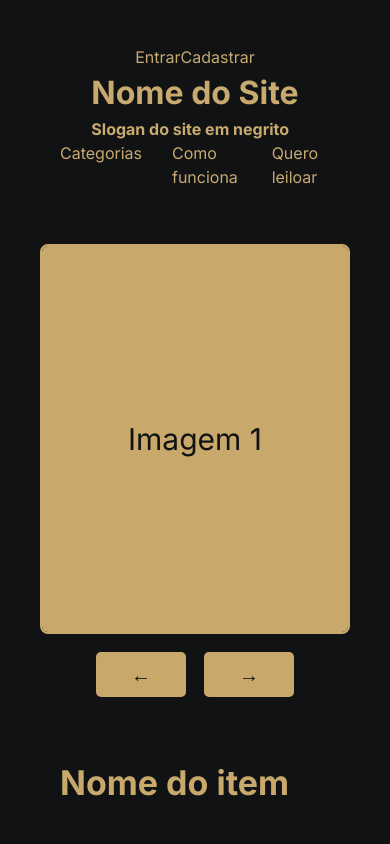
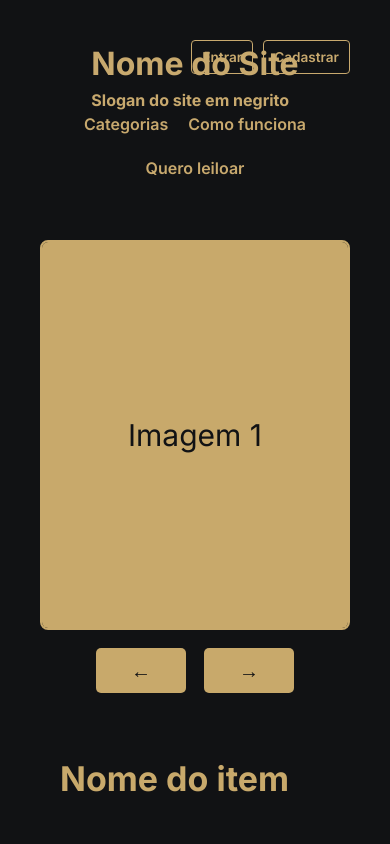
Before and after one commit to guiclopes1-lab/pi-azul, a React (Vite) app: page /produto in a window 390 px wide. Shown: the top 844 px of the page. Built offline with nearby package versions, Linux system fonts and the light colour scheme; no server answers; the database is empty.

Commit message:
menu superio fix

```diff
--- a/src/components/MenuSuperior.css
+++ b/src/components/MenuSuperior.css
@@ -1,22 +1,158 @@
 header {
   width: 100%;
-    padding: 25px 40px;
+  min-height: 180px;
+  padding: 20px 40px;
 
   display: flex;
   flex-direction: column;
   align-items: center;
+  justify-content: space-between;
 
   background-color: var(--bg);
   color: var(--text);
-    font-family: var(--font);
+
+  position: relative;
 }
 
-header a {
+/* ================================
+   BOTÕES ENTRAR / CADASTRAR
+================================ */
+
+.auth-buttons {
+  position: absolute;
+  top: 20px;
+  right: 40px;
+
+  display: flex;
+  align-items: center;
+  gap: 10px;
+}
+
+.auth-buttons a {
   color: var(--text);
+  text-decoration: none;
+
+  padding: 8px 16px;
+
+  border: 1px solid var(--text);
+  border-radius: 4px;
+
+  font-weight: 600;
+
+  transition:
+    background-color 0.3s ease,
+    color 0.3s ease;
+}
+
+.auth-buttons a:hover {
+  background-color: var(--text);
+  color: var(--bg);
+}
+
+/* ================================
+   NOME DO SITE
+================================ */
+
+.site-branding {
+  text-align: center;
+  margin-top: 20px;
+}
+
+.site-branding h1 {
+  font-size: 2.5rem;
+  margin-bottom: 5px;
+}
+
+.site-branding strong {
+  font-size: 1.1rem;
+  color: var(--text);
+}
+
+/* ================================
+   MENU DE NAVEGAÇÃO
+================================ */
+
+header nav {
+  margin-top: auto;
+  margin-bottom: 10px;
 }
 
 header nav ul {
   display: flex;
-    gap: 30px;
+  align-items: center;
+  gap: 40px;
+
   list-style: none;
 }
+
+header nav ul li a {
+  position: relative;
+
+  color: var(--text);
+  text-decoration: none;
+
+  font-size: 1rem;
+  font-weight: 600;
+
+  padding: 8px 0;
+
+  transition: color 0.3s ease;
+}
+
+header nav ul li a:hover {
+  color: #e0c58b;
+}
+
+header nav ul li a::after {
+  content: "";
+
+  position: absolute;
+  left: 50%;
+  bottom: 0;
+
+  width: 0;
+  height: 2px;
+
+  background-color: var(--text);
+
+  transform: translateX(-50%);
+  transition: width 0.3s ease;
+}
+
+header nav ul li a:hover::after {
+  width: 100%;
+}
+
+/* ================================
+   RESPONSIVO
+================================ */
+
+@media (max-width: 600px) {
+  header {
+    padding: 20px;
+  }
+
+  .auth-buttons {
+    top: 15px;
+    right: 20px;
+  }
+
+  .auth-buttons a {
+    padding: 6px 10px;
+    font-size: 0.85rem;
+  }
+
+  .site-branding {
+    margin-top: 55px;
+  }
+
+  .site-branding h1 {
+    font-size: 2rem;
+  }
+
+  header nav ul {
+    gap: 20px;
+    flex-wrap: wrap;
+    justify-content: center;
+  }
+}
--- a/src/components/MenuSuperior.jsx
+++ b/src/components/MenuSuperior.jsx
@@ -2,7 +2,7 @@ import './MenuSuperior.css';
 function MenuSuperior() {
     return (
         <header>
-            <div>
+            <div className='auth-buttons'>
                 <a href="/login">Entrar</a>
                 <a href="/cadastro">Cadastrar</a>
             </div>
--- a/src/telas/Produto.css
+++ b/src/telas/Produto.css
@@ -7,7 +7,6 @@
   padding: 0;
   box-sizing: border-box;
 }
-
 
 /* =========================
    CONTEÚDO
@@ -29,7 +28,6 @@
   min-height: 680px;
 }
 
-
 /* =========================
    CARROSSEL
 ========================= */
@@ -44,7 +42,6 @@
   width: 575px;
 }
 
-
 /* Área das imagens */
 
 .slides {
@@ -58,7 +55,6 @@
 
   border-radius: 8px;
 }
-
 
 /* Imagens */
 
@@ -79,7 +75,6 @@
 
   font-size: 30px;
 }
-
 
 /* =========================
    BOTÕES DO CARROSSEL
@@ -119,7 +114,6 @@
   background-color: #e0c17c;
 }
 
-
 /* =========================
    INFORMAÇÕES DO PRODUTO
 ========================= */
@@ -146,7 +140,6 @@
   text-align: justify;
 }
 
-
 /* =========================
    ÁREA DE LANCES
 ========================= */
@@ -166,7 +159,6 @@
 
   flex-direction: column;
 }
-
 
 /* =========================
    LANCE ATUAL
@@ -202,7 +194,6 @@
   font-size: 20px;
 }
 
-
 /* =========================
    BOTÃO DAR LANCE
 ========================= */
@@ -234,7 +225,6 @@
 .btn-bid:hover {
   background-color: #e0c17c;
 }
-
 
 /* =========================
    OUTRO VALOR
@@ -269,7 +259,6 @@
 .btn-bid-custom:hover {
   background-color: #111214;
 }
-
 
 /* =========================
    TIMER
@@ -317,7 +306,6 @@
   letter-spacing: 3px;
 }
 
-
 /* =========================
    MODAL
 ========================= */
@@ -330,7 +318,7 @@
   width: 100%;
   height: 100%;
 
-    background-color: rgba(0, 0, 0, 0.80);
+  background-color: rgba(0, 0, 0, 0.8);
 
   display: flex;
 
@@ -341,7 +329,6 @@
 
   z-index: 9999;
 }
-
 
 /* =========================
    CAIXA DO MODAL
@@ -369,17 +356,15 @@
   animation: modalAparecer 0.2s ease-out;
 }
 
-
 /* =========================
    ANIMAÇÃO DO MODAL
 ========================= */
 
 @keyframes modalAparecer {
-
   from {
     opacity: 0;
 
-        transform: scale(0.90);
+    transform: scale(0.9);
   }
 
   to {
@@ -388,7 +373,6 @@
     transform: scale(1);
   }
 }
-
 
 /* =========================
    BOTÃO FECHAR
@@ -420,7 +404,6 @@
   opacity: 0.6;
 }
 
-
 /* =========================
    TÍTULO DO MODAL
 ========================= */
@@ -432,7 +415,6 @@
 
   margin-bottom: 25px;
 }
-
 
 /* =========================
    LANCE ATUAL DO MODAL
@@ -467,7 +449,6 @@
 .modal-current-bid strong {
   font-size: 22px;
 }
-
 
 /* =========================
    REGRA DO LANCE
@@ -507,7 +488,6 @@
   color: #ffffff;
 }
 
-
 /* Valor mínimo */
 
 .minimum-value {
@@ -532,7 +512,6 @@
   font-size: 20px;
 }
 
-
 /* =========================
    LABEL
 ========================= */
@@ -548,7 +527,6 @@
 
   margin-bottom: 8px;
 }
-
 
 /* =========================
    CAMPO DO NOVO LANCE
@@ -604,7 +582,6 @@
   font-size: 21px;
 }
 
-
 /* Remove setas do input number */
 
 .bid-input input::-webkit-outer-spin-button,
@@ -619,7 +596,6 @@
 
   appearance: textfield;
 }
-
 
 /* =========================
    ERRO
@@ -637,7 +613,6 @@
   margin-bottom: 10px;
 }
 
-
 /* =========================
    BOTÕES DO MODAL
 ========================= */
@@ -649,7 +624,6 @@
 
   margin-top: 20px;
 }
-
 
 /* Cancelar */
 
@@ -683,7 +657,6 @@
   color: #c8a96b;
 }
 
-
 /* Confirmar */
 
 .modal-confirm {
@@ -714,13 +687,11 @@
   background-color: #242424;
 }
 
-
 /* =========================
    RESPONSIVIDADE
 ========================= */
 
 @media (max-width: 1000px) {
-
   .content {
     padding: 30px 20px;
   }
@@ -746,13 +717,11 @@
   }
 }
 
-
 /* =========================
    MODAL NO CELULAR
 ========================= */
 
 @media (max-width: 600px) {
-
   .bid-modal {
     padding: 30px 20px;
 
@@ -779,5 +748,4 @@
   .minimum-value strong {
     font-size: 18px;
   }
-
 }
```
Lines whose indentation alone changed are shown as unchanged.
